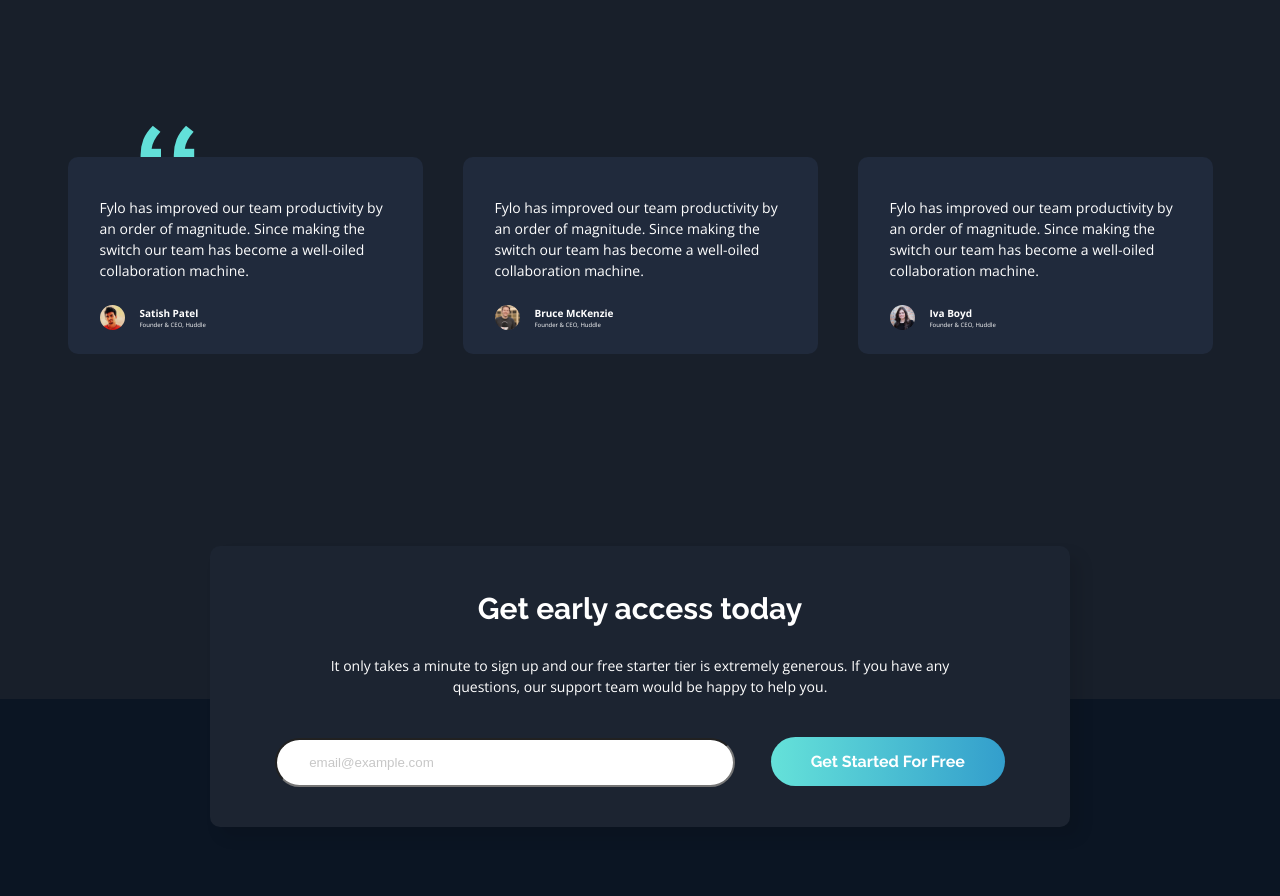
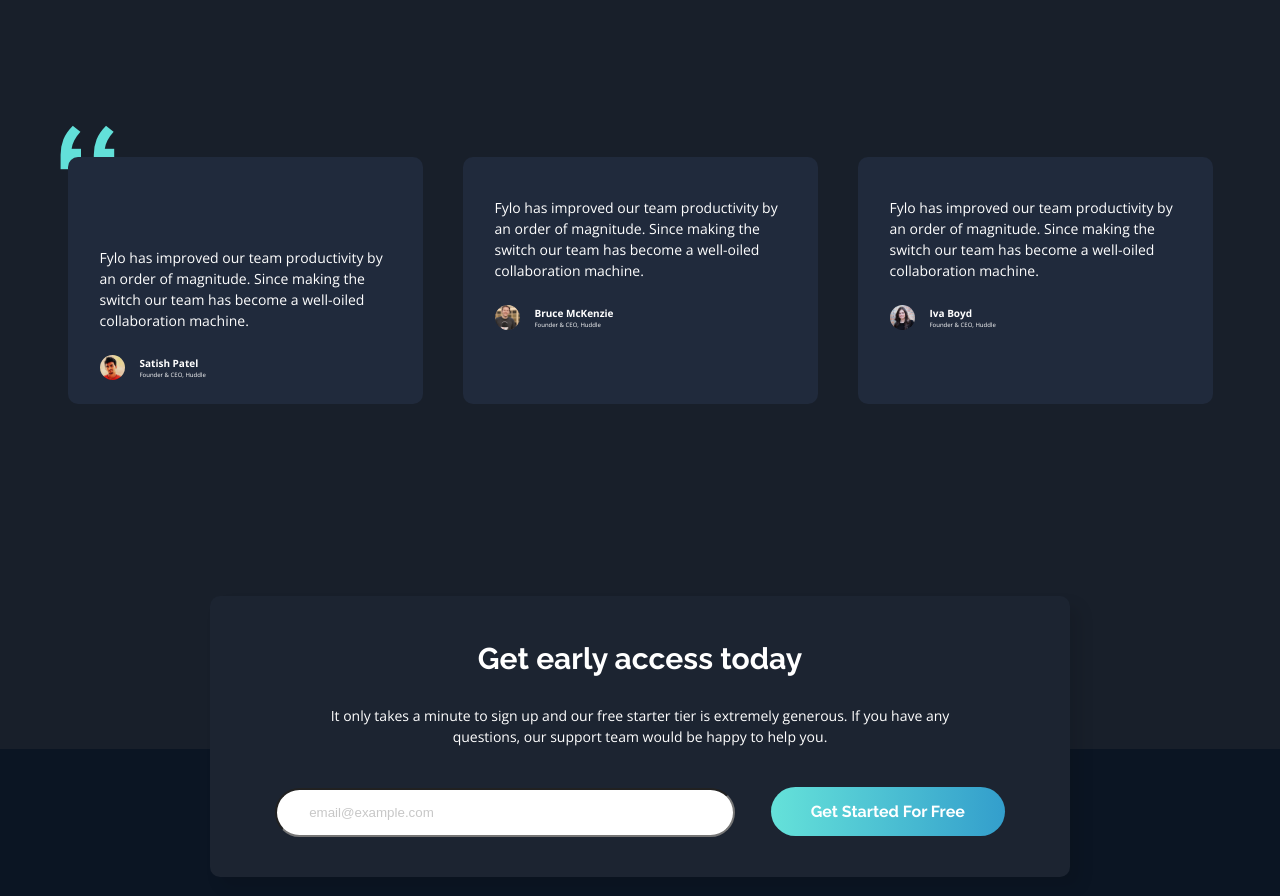
Before and after one commit to ana-coimbra/fylo-dark-theme-landing-page, a plain HTML site: page index.html in a window 1280 px wide. Shown: the part 2422-3318 px from the top of the page. Drawn offline with nearby package versions, Linux system fonts and the light colour scheme.

Commit message:
Fix bg-quotes img bug

```diff
--- a/index.html
+++ b/index.html
@@ -129,6 +129,7 @@
       <!-- Testimonials Section -->
       <div class="testimonials-section">
         <div class="testimonial">
+          <img class="bg-quotes" src="src/images/bg-quotes.png" alt="" />
           <p>
             Fylo has improved our team productivity by an order of magnitude.
             Since making the switch our team has become a well-oiled
--- a/src/style.css
+++ b/src/style.css
@@ -171,15 +171,19 @@ h3 {
 /* Testimonials Section */
 
 .testimonials-section {
-  background: url("images/bg-quotes.png");
-  background-repeat: no-repeat;
-  background-position: 8.75rem 0;
   display: grid;
   grid-template-columns: repeat(3, 355px);
   grid-gap: 2.5rem;
   justify-content: center;
   margin-top: 8rem;
   padding-top: 2rem;
+}
+
+.bg-quotes {
+  position: relative;
+  bottom: 4.5rem;
+  right: 2.5rem;
+  z-index: -1;
 }
 
 .testimonial {
```
